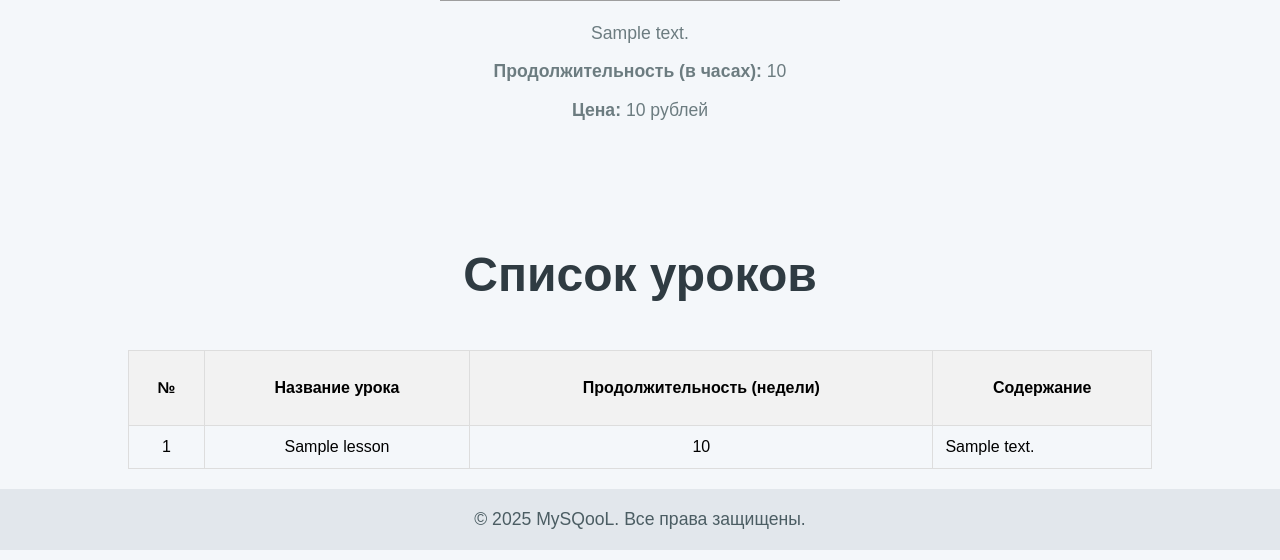
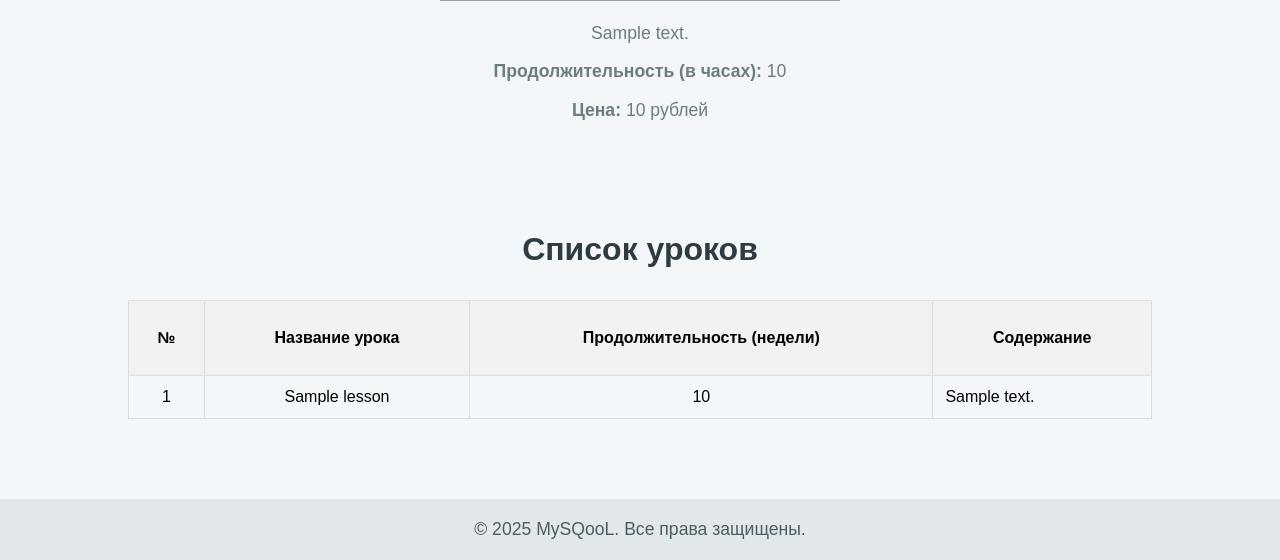
Before and after one commit to anastasia-kav/mysqool, a Django app: page /courses/1/ in a window 1280 px wide. Shown: the part 508-1068 px from the top of the page. Run offline with Django 5.2, Linux system fonts and the light colour scheme; tables that the repository leaves empty hold one stand-in row (values such as "Sample post"); grey boxes are pictures that could not be loaded.

Commit message:
Fix style

```diff
--- a/static/styles.css
+++ b/static/styles.css
@@ -109,9 +109,9 @@ h1 {
     color: #d0d0d0; /* Темно-серый цвет для главных заголовков */
 }
 
-/* Дополнительное выделение для h2 */
+/* Дополнительное выделение для h3 */
 h3 {
-    font-size: 3rem;
+    font-size: 2rem;
     color: #2f3b42; /* Темно-серый цвет для главных заголовков */
 }
 
@@ -208,7 +208,7 @@ table {
     margin-left: auto;
     margin-right: auto;
     border-collapse: collapse;
-    margin-bottom: 20px;
+    margin-bottom: 80px;
 }
 
 table, th, td {
```
